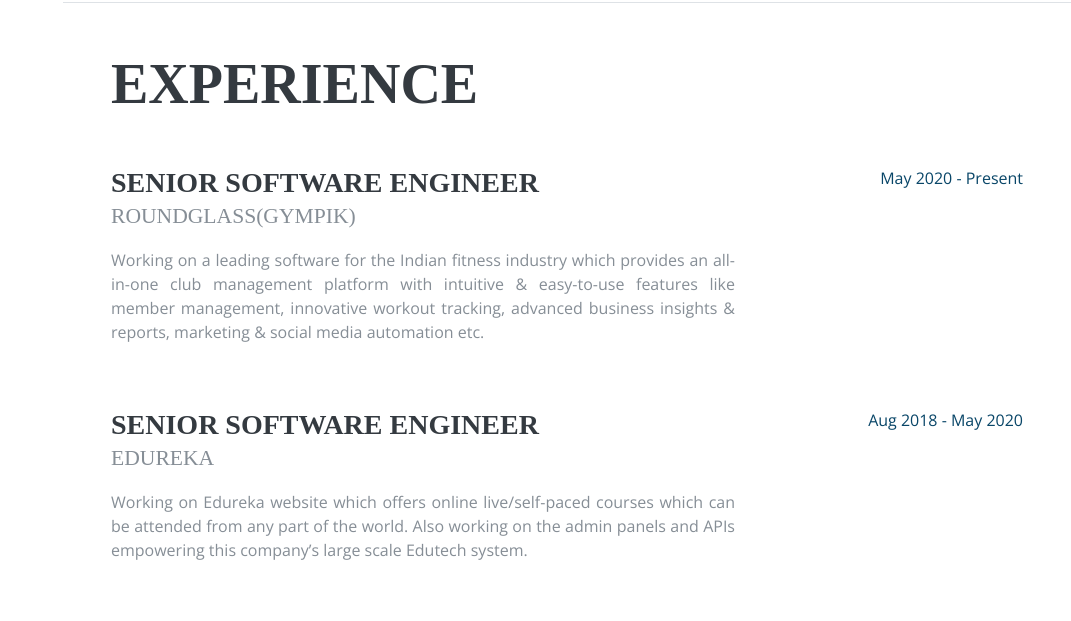
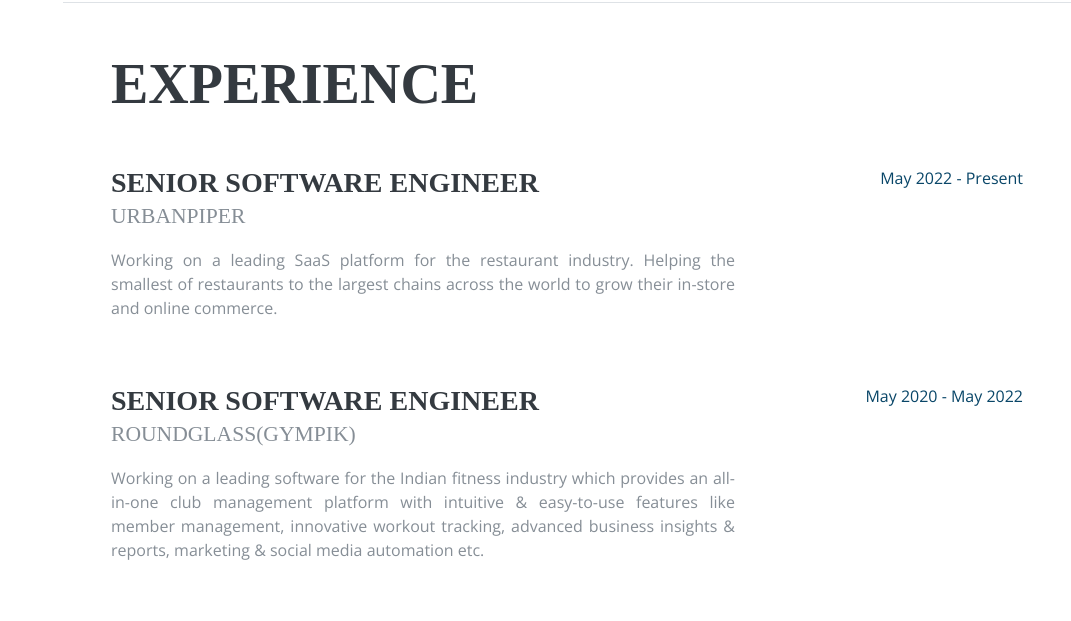
Before and after one commit to gauravparmar/gauravparmar.github.io, a website: page index.html in a window 1280 px wide. Shown: the part 1597-2218 px from the top of the page, without its empty margins (209-1280 px from the left). Drawn offline with nearby package versions, Linux system fonts and the light colour scheme; a web font is replaced by a local one.

Commit message:
UrbanPiper added

```diff
--- a/index.html
+++ b/index.html
@@ -158,15 +158,15 @@
         </div>
         <p class="mb-5 aboutcontent">
           Hi there,<br>
-          I am a passionate <b>"Senior Software Engineer"</b> with around 6.5+ years of industry experience<br><br>
+          I am a passionate <b>"Senior Software Engineer"</b> with around 7+ years of industry experience<br><br>
           <ul>
-            <li>Current Status : Working with a kick-ass team of developers @ RoundGlass, Bangalore
+            <li>Current Status : Working with a kick-ass team of developers @ UrbanPiper, Bangalore
               as a
               "Senior Software Engineer" with various responsibilities.</li>
             <li>Major work areas : Building and designing large scale and scalable Web Apps, API development,
               Website Management, Tech Team Management, etc</li>
             <li>Technology/Tools/Services :
-              <br>PHP - , Laravel, CakePHP, Phalcon, Drupal, WordPress
+              <br>PHP - Laravel, CakePHP, Phalcon, Drupal, WordPress
               <br>NodeJS - ExpressJS, KoaJS
               <br>DBMS - MySQL, MongoDB
               <br>Frontend - AngularJS + Angular 4, HTML(5), CSS(3), JavaScript, jQuery, Bootstrap, AJAX,
@@ -294,11 +294,22 @@
          <div class="resume-item d-flex flex-column flex-md-row mb-5">
           <div class="resume-content mr-auto">
             <h3 class="mb-0">Senior Software Engineer</h3>
+            <div class="subheading mb-3">UrbanPiper</div>
+            <p>Working on a leading SaaS platform for the restaurant industry. Helping the smallest of restaurants to the largest chains across the world to grow their in-store and online commerce.</p>
+          </div>
+          <div class="resume-date text-md-right">
+            <span class="text-primary">May 2022 - Present</span>
+          </div>
+        </div>
+
+         <div class="resume-item d-flex flex-column flex-md-row mb-5">
+          <div class="resume-content mr-auto">
+            <h3 class="mb-0">Senior Software Engineer</h3>
             <div class="subheading mb-3">RoundGlass(Gympik)</div>
             <p>Working on a leading software for the Indian fitness industry which provides an all-in-one club management platform with intuitive & easy-to-use features like member management, innovative workout tracking, advanced business insights & reports, marketing & social media automation etc.</p>
           </div>
           <div class="resume-date text-md-right">
-            <span class="text-primary">May 2020 - Present</span>
+            <span class="text-primary">May 2020 - May 2022</span>
           </div>
         </div>
 
```
